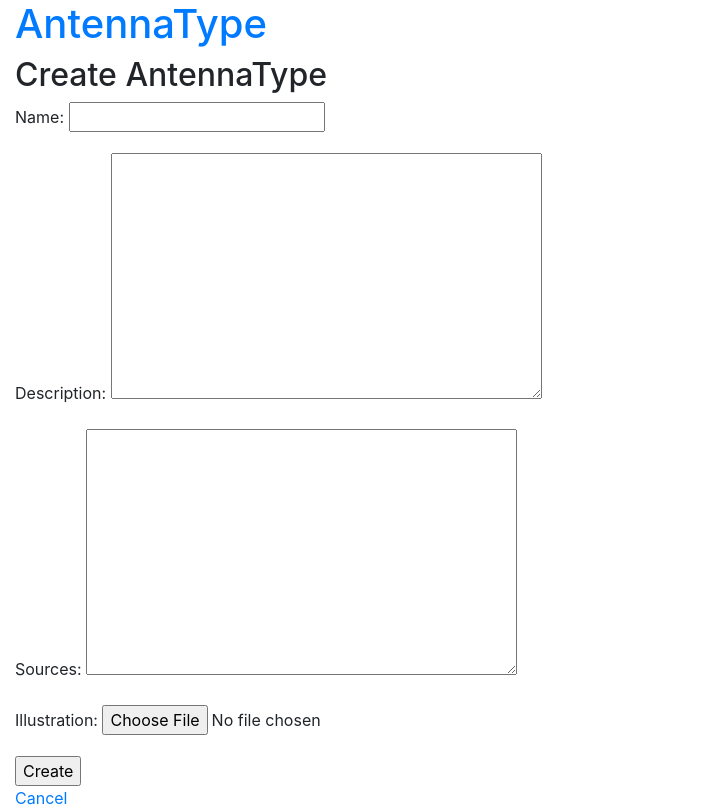
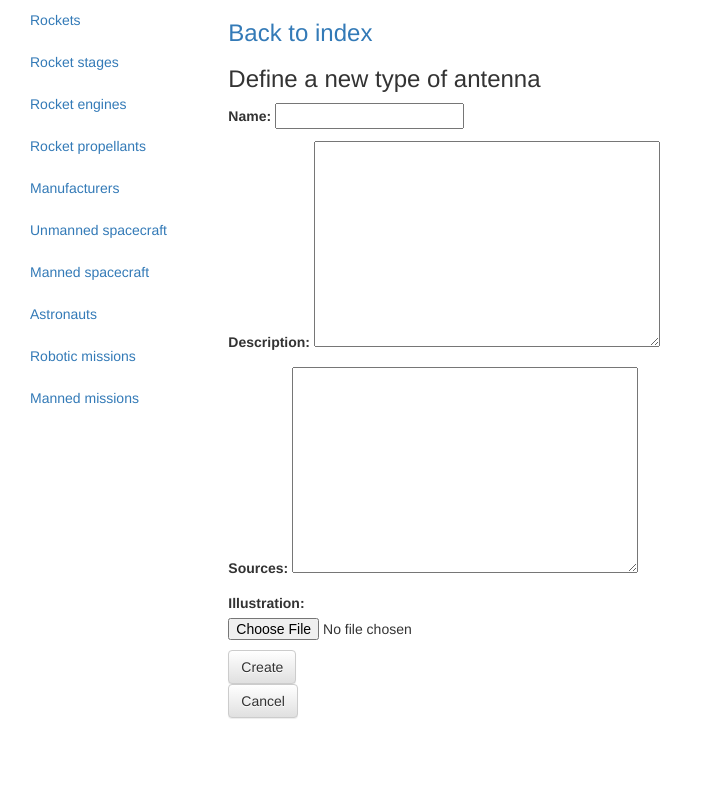
Before and after one commit to Hattivat/hypergolic-django, a Django app: a page that uses hypergolic/catalog/templates/base.html in a window 1280 px wide. Shown: the whole page, without its empty margins (0-708 px from the left). After the commit the page ends 719 px from the top, so only its background shows below. Run offline with Django 3.2, Linux system fonts and the light colour scheme; the visitor is signed in with stand-in values (Sample User, id 1); style sheets or scripts are compiled from the project's sources; some libraries are stand-ins or nearby versions.

Commit message:
a basic nav sidebar

```diff
--- a/hypergolic/catalog/templates/base.html
+++ b/hypergolic/catalog/templates/base.html
@@ -19,8 +19,26 @@
             <p class="browserupgrade">You are using an <strong>outdated</strong> browser. Please <a href="http://browsehappy.com/">upgrade your browser</a> to improve your experience and security.</p>
         <![endif]-->
         <div class="container-fluid">
-            {% block content %}
-            {% endblock %}
+            <div class="row">
+                <nav class="col-sm-4 col-lg-2">
+                    <ul class="nav nav-pills nav-stacked">
+                        <li role="presentation"><a href={% url 'rocket_list' %}>Rockets</a></li>
+                        <li role="presentation"><a href={% url 'stage_list' %}>Rocket stages</a></li>
+                        <li role="presentation"><a href={% url 'engine_list' %}>Rocket engines</a></li>
+                        <li role="presentation"><a href={% url 'propellant_mix_list' %}>Rocket propellants</a></li>
+                        <li role="presentation"><a href={% url 'manufacturer_list' %}>Manufacturers</a></li>
+                        <li role="presentation"><a href={% url 'spacecraft_list' %}>Unmanned spacecraft</a></li>
+                        <li role="presentation"><a href={% url 'crewed_spacecraft_list' %}>Manned spacecraft</a></li>
+                        <li role="presentation"><a href={% url 'astronaut_list' %}>Astronauts</a></li>
+                        <li role="presentation"><a href={% url 'mission_list' %}>Robotic missions</a></li>
+                        <li role="presentation"><a href={% url 'crewed_mission_list' %}>Manned missions</a></li>
+                    </ul>
+                </nav>
+                <div class="col-sm-8">
+                    {% block content %}
+                    {% endblock %}
+                </div>
+            </div>
         </div>
         <script src="{% static 'js/jquery-3.2.0.min.js' %}"></script>
         <script src="{% static 'js/bootstrap.min.js' %}"></script>
--- a/hypergolic/catalog/templates/catalog/antenna_type_create.html
+++ b/hypergolic/catalog/templates/catalog/antenna_type_create.html
@@ -1,16 +1,15 @@
 {% extends "catalog/antenna_type_base.html" %}
 
 {% block title %}
-    Create AntennaType
+    Define a new type of antenna
 {% endblock %}
 
 {% block content %}
-<h1><a href={% url "antenna_type_list" %}>AntennaType</a></h1>
-<h2>Create AntennaType</h2>
-
-<form action="" method="post">{% csrf_token %}
+<h3><a href={% url "antenna_type_list" %}>Back to index</a></h3>
+<h3>Define a new type of antenna</h3>
+<form class="form-horizontal" action="" method="post">{% csrf_token %}
     {{ form.as_p }}
-    <input type="submit" value="Create" />
+    <button type="submit" class="btn btn-default">Create</button>
 </form>
-<a href={% url "antenna_type_list" %}>Cancel</a>
+<a href={% url "antenna_type_list" %} class="btn btn-default">Cancel</a>
 {% endblock %}
--- a/hypergolic/catalog/templates/catalog/antenna_type_detail.html
+++ b/hypergolic/catalog/templates/catalog/antenna_type_detail.html
@@ -5,7 +5,7 @@
 {% endblock %}
 
 {% block content %}
-    <h1><a href={% url "antenna_type_list" %}>AntennaType</a></h1>
+    <h1><a href={% url "antenna_type_list" %}>Antenna type</a></h1>
     <h2>{{ antenna_type }} | <a href={% url "antenna_type_update" antenna_type.pk %}>Update</a> |
     <form style="display:inline;" action={% url "antenna_type_delete" antenna_type.pk %} method="post" onsubmit="return confirm('Are you sure you want to delete {{ antenna_type }}?')">{% csrf_token %}
     <input type="submit" value="Delete" />
```
Also changed, not shown: hypergolic/catalog/templates/catalog/antenna_type_list.html (+4 -4 lines).
